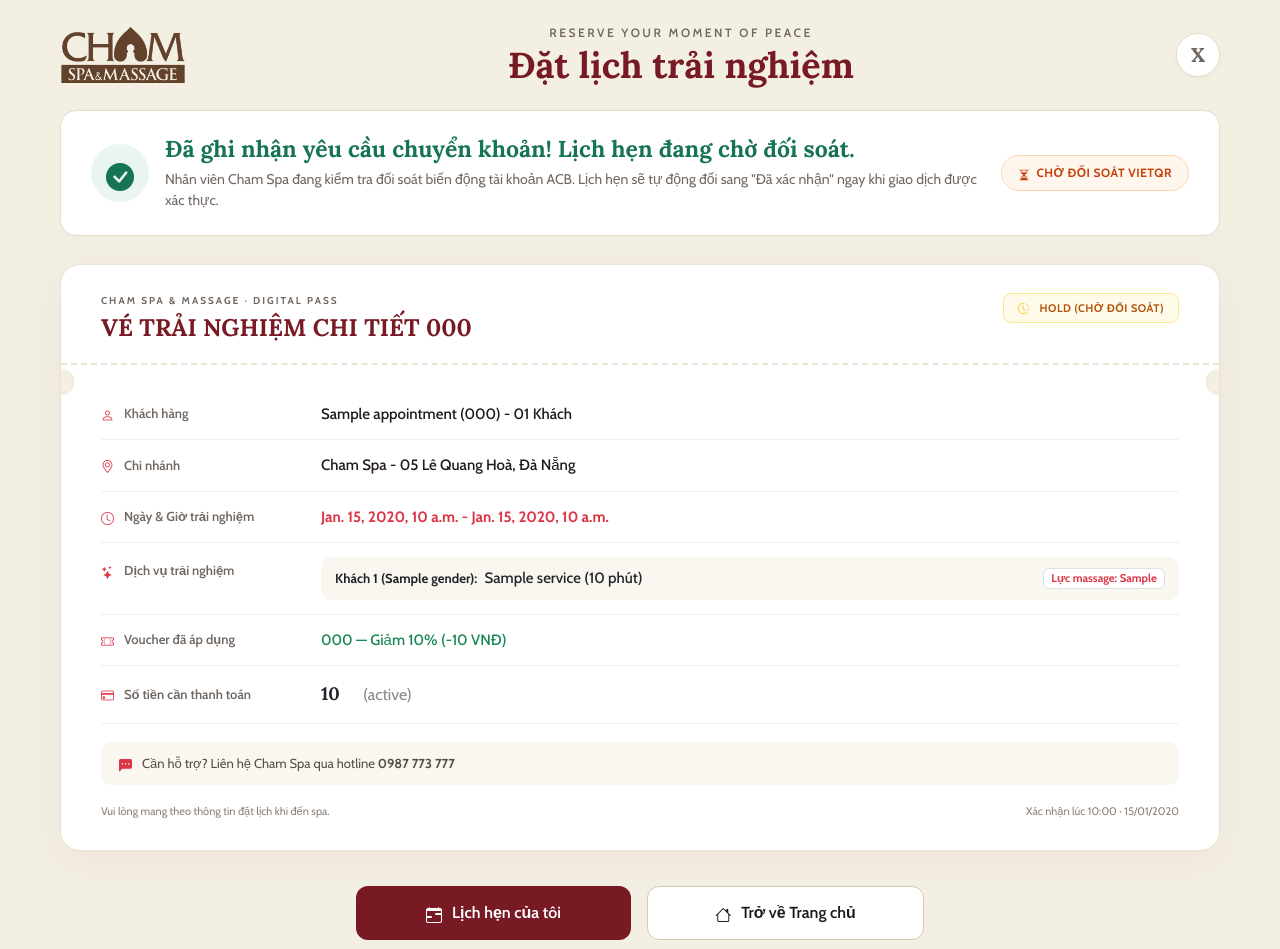
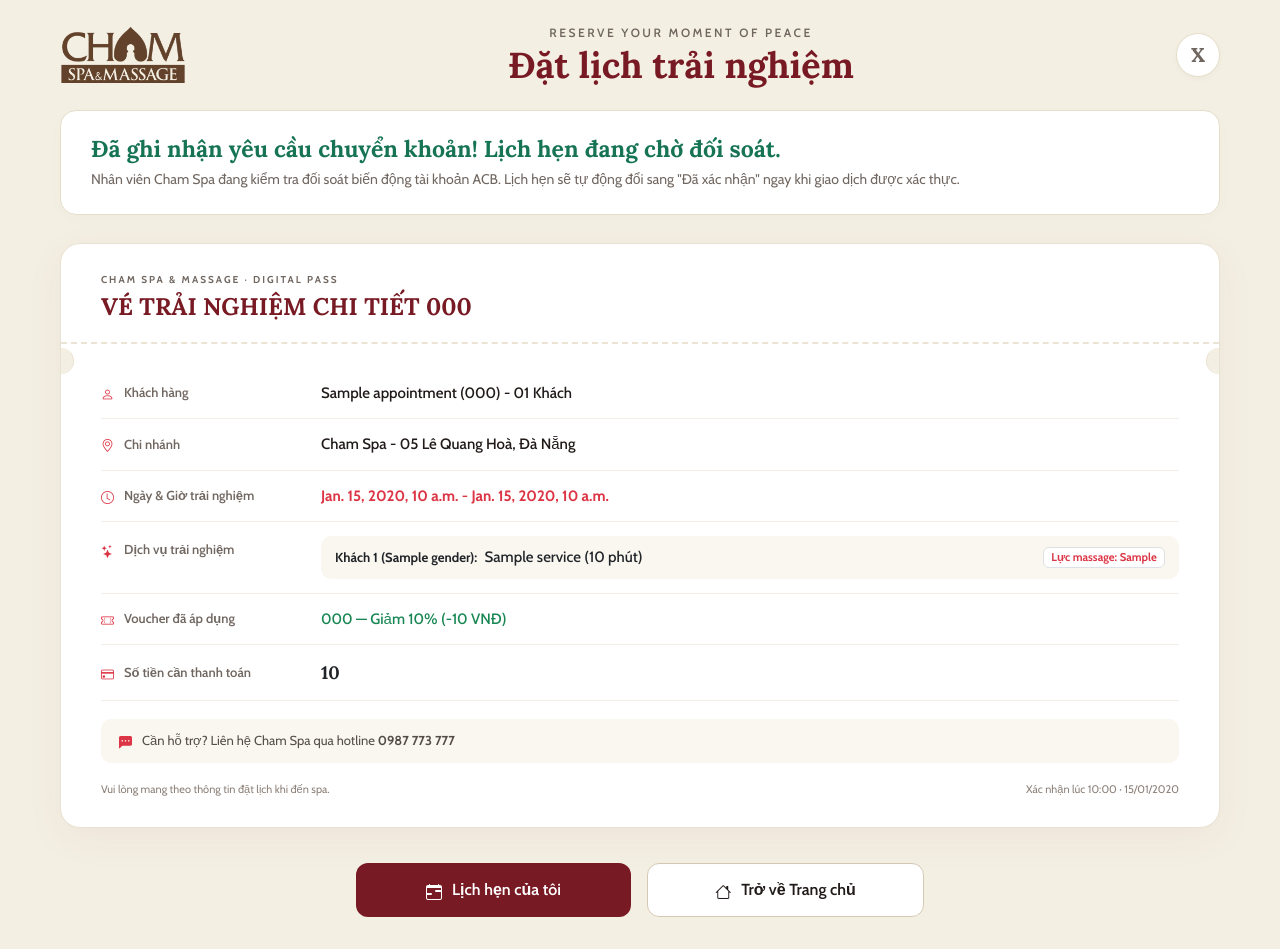
Before and after one commit to nhatquanggle-maker/chamspacrm, a Django app: template templates/appointment/booking_success.html in a window 1280 px wide. Shown: the top 949 px of the page. Run offline with Django 5.2, Linux system fonts and the light colour scheme; the template is opened without the code that fills it: most values are stand-ins (such as "Sample title", 1, 10 or a date in 2020); some libraries are stand-ins or nearby versions.

Commit message:
refactor(appointment): remove redundant status icons and badges from Digital Pass

```diff
--- a/templates/appointment/booking_success.html
+++ b/templates/appointment/booking_success.html
@@ -29,13 +29,6 @@
     <!-- ============================================================== -->
     <div class="success-banner-box">
         <div class="d-flex align-items-center gap-3">
-            <div class="success-icon-wrap" {% if appointment.status == 'Hold' %}style="background: #FEF3C7; color: #B45309;"{% endif %}>
-                {% if appointment.status == 'Hold' %}
-                <i class="bi bi-clock-history"></i>
-                {% else %}
-                <i class="bi bi-check-circle-fill"></i>
-                {% endif %}
-            </div>
             <div>
                 <h4 class="success-banner-title">
                     {% if payment.is_paid %}
@@ -57,19 +50,6 @@
                 </p>
             </div>
         </div>
-        {% if payment.is_paid %}
-        <div class="badge-paid-tag">
-            <i class="bi bi-dot"></i> ĐÃ THANH TOÁN (100%)
-        </div>
-        {% elif payment.method == 'counter' %}
-        <div class="badge-paid-tag" style="background: #FEF6E7; color: #B25E09; border: 1px solid #FDE68A;">
-            <i class="bi bi-cash-coin"></i> THANH TOÁN TẠI QUẦY
-        </div>
-        {% else %}
-        <div class="badge-paid-tag" style="background: #FFF7ED; color: #C2410C; border: 1px solid #FED7AA;">
-            <i class="bi bi-hourglass-split"></i> CHỜ ĐỐI SOÁT VIETQR
-        </div>
-        {% endif %}
     </div>
 
     <!-- ============================================================== -->
@@ -84,19 +64,6 @@
             <div>
                 <div class="ticket-eyebrow">CHAM SPA & MASSAGE · DIGITAL PASS</div>
                 <h2 class="ticket-main-title">VÉ TRẢI NGHIỆM CHI TIẾT {{ appointment.appointment_code }}</h2>
-            </div>
-            <div class="badge-ticket-status" {% if not payment.is_paid %}style="background: #FFFBEB; color: #B45309; border: 1px solid #FDE68A;"{% endif %}>
-                {% if payment.is_paid %}
-                    {% if appointment.status == 'Confirmed' %}
-                    <i class="bi bi-calendar-check-fill text-danger me-1"></i> LỊCH HẸN ĐÃ XÁC NHẬN
-                    {% else %}
-                    <i class="bi bi-info-circle text-primary me-1"></i> {{ appointment.get_status_display|default:appointment.status|upper }}
-                    {% endif %}
-                {% elif payment.method == 'counter' %}
-                <i class="bi bi-cash-coin text-warning me-1"></i> HOLD (TRẢ TẠI QUẦY)
-                {% else %}
-                <i class="bi bi-clock-history text-warning me-1"></i> HOLD (CHỜ ĐỐI SOÁT)
-                {% endif %}
             </div>
         </div>
 
@@ -179,9 +146,6 @@
                 </div>
                 <div class="ticket-row-value fw-bold text-dark" style="font-family: 'Lora', serif; font-size: 18px;">
                     {{ formatted_total_price }}
-                    <span class="badge fs-6 fw-normal ms-2" style="font-family: 'Cabin', sans-serif; background-color: {{ payment.badge_bg }}; color: {{ payment.badge_color }};">
-                        ({{ payment.status_label }})
-                    </span>
                 </div>
             </div>
 
```
